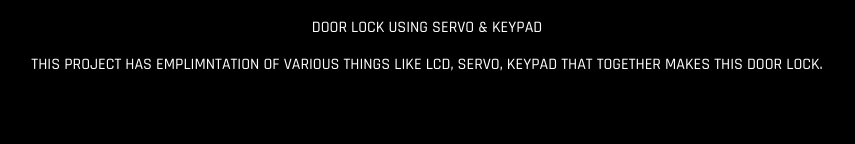
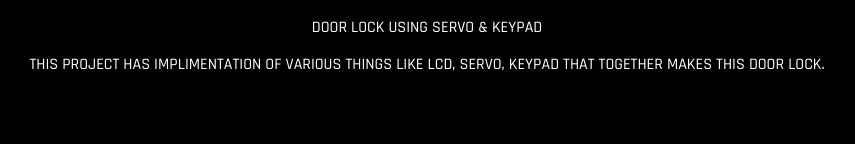
Before and after one commit to Debrock/AI_CLUB_PROJECTS, a plain HTML site: page index.html in a window 1280 px wide. Shown: the part 2408-2552 px from the top of the page, without its empty margins (213-1068 px from the left). Drawn offline with nearby package versions, Linux system fonts and the light colour scheme.

Commit message:
Update index.html

```diff
--- a/index.html
+++ b/index.html
@@ -47,7 +47,7 @@
 
     <iframe width="725" height="453" src="https://www.tinkercad.com/embed/elLIxKCCUff?editbtn=1" frameborder="0" marginwidth="0" marginheight="0" scrolling="no"></iframe>
     <p>DOOR LOCK USING SERVO & KEYPAD</p>
-    <p>THIS PROJECT HAS EMPLIMNTATION OF VARIOUS THINGS LIKE LCD, SERVO, KEYPAD THAT TOGETHER MAKES THIS DOOR LOCK.</p>
+    <p>THIS PROJECT HAS IMPLIMENTATION OF VARIOUS THINGS LIKE LCD, SERVO, KEYPAD THAT TOGETHER MAKES THIS DOOR LOCK.</p>
     <br><br><br>
 
 
```
